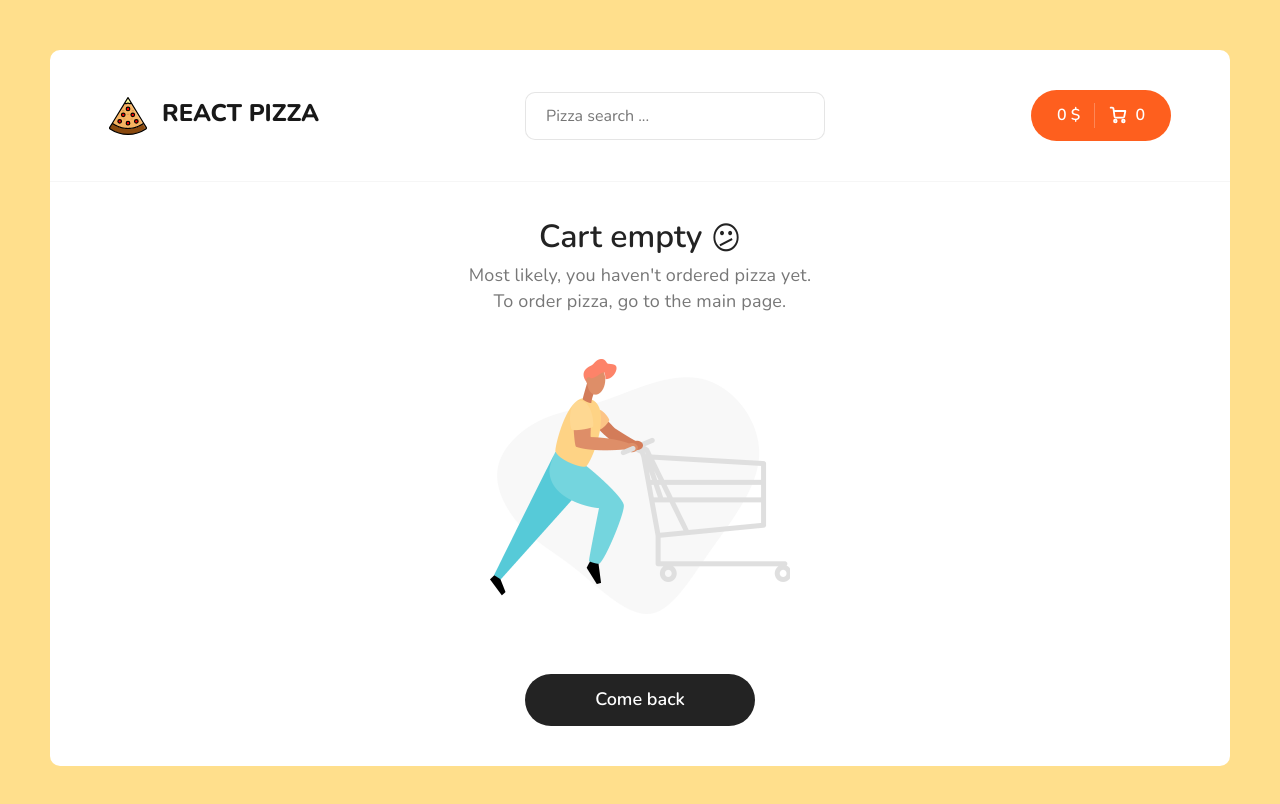
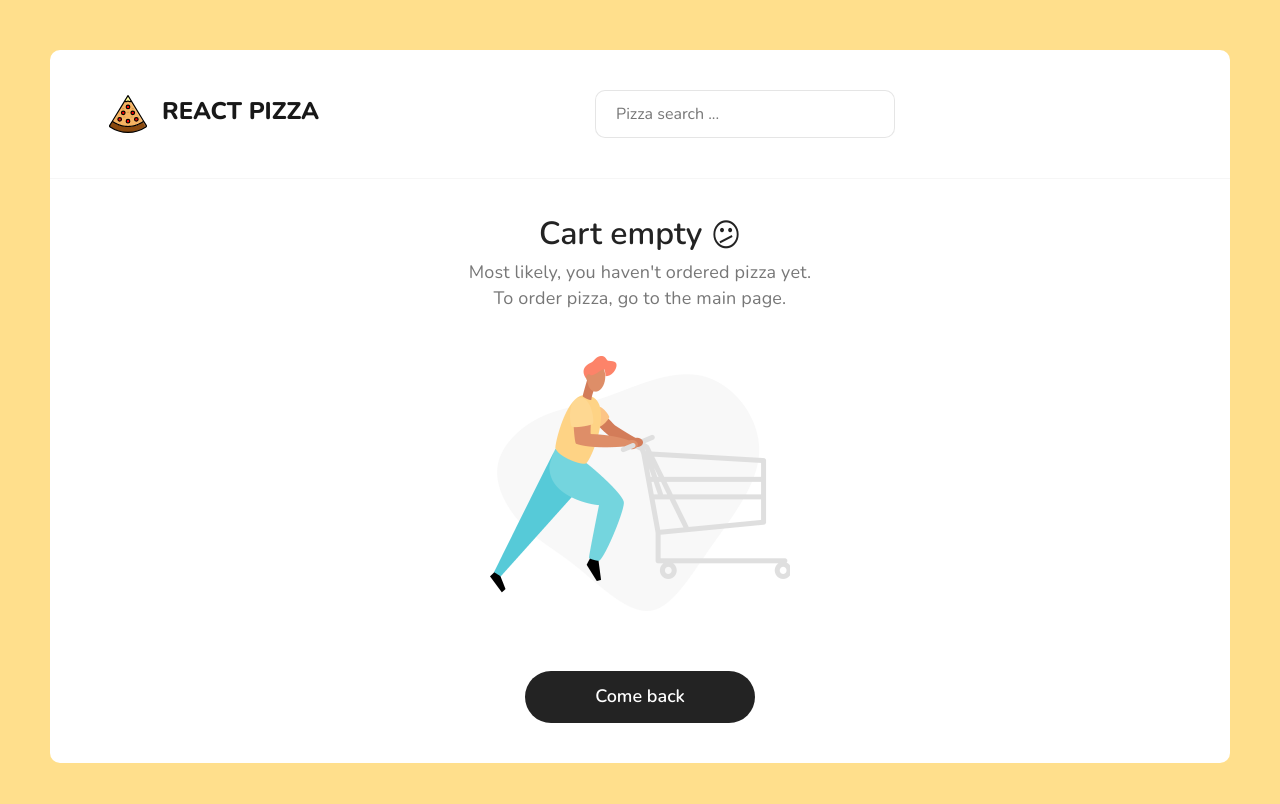
Before and after one commit to PavelLinevich/online-store-react, a React (Create React App) app: page /cart in a window 1280 px wide. Shown: the top 804 px of the page. Built offline with nearby package versions, Linux system fonts and the light colour scheme.

Commit message:
feat: study useLocation

```diff
--- a/src/components/Header.jsx
+++ b/src/components/Header.jsx
@@ -1,12 +1,14 @@
-import { Link } from 'react-router-dom'
-import { useSelector } from 'react-redux'
-import { Search } from './Search/Search'
-import logoSvg from '../assets/img/pizza-logo.svg'
-import { selectCart } from '../redux/slices/cartSlice'
+import { Link, useLocation } from 'react-router-dom';
+import { useSelector } from 'react-redux';
+import { Search } from './Search/Search';
+import logoSvg from '../assets/img/pizza-logo.svg';
+import { selectCart } from '../redux/slices/cartSlice';
 
 export function Header() {
-  const { items, totalPrice } = useSelector(selectCart)
-  const totalCount = items.reduce((sum, item) => sum + item.count, 0)
+  const { items, totalPrice } = useSelector(selectCart);
+  const totalCount = items.reduce((sum, item) => sum + item.count, 0);
+  const location = useLocation();
+
   return (
     <div className="header">
       <div className="container">
@@ -20,6 +22,7 @@
         </Link>
         <Search />
         <div className="header__cart">
+          {location.pathname !== '/cart' && (
             <Link to="/cart" className="button button--cart">
               <span>{totalPrice} $</span>
               <div className="button__delimiter"></div>
@@ -54,6 +57,7 @@
               </svg>
               <span>{totalCount}</span>
             </Link>
+          )}
         </div>
       </div>
     </div>
```
Lines whose indentation alone changed are shown as unchanged.
